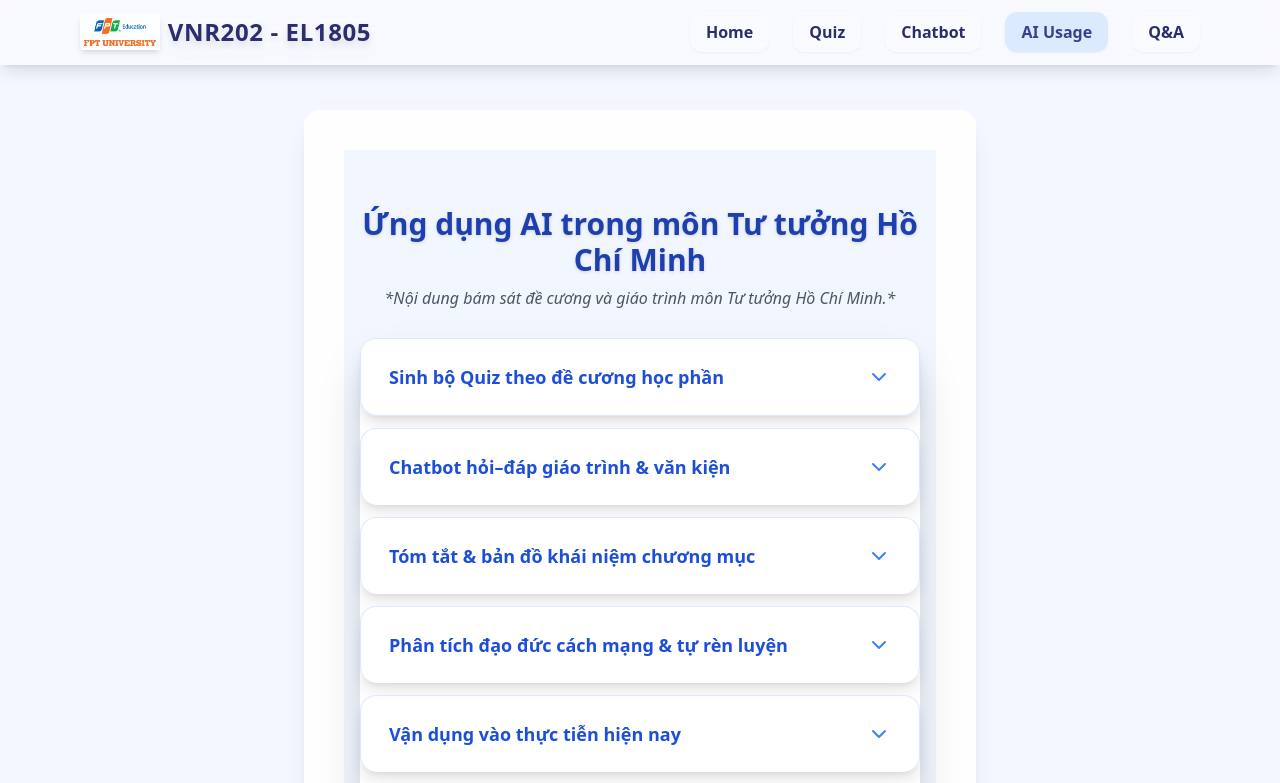
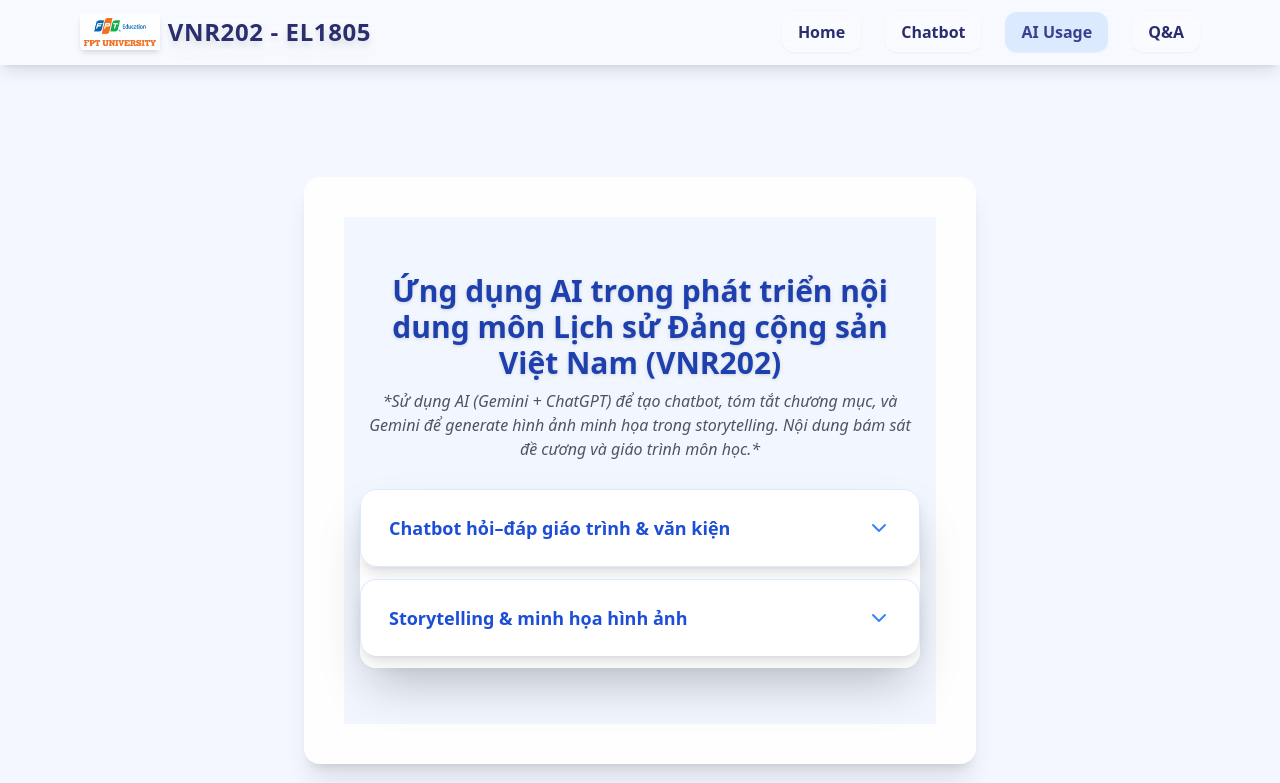
Before and after one commit to 21anhn/VNR202, a React (Vite) app: page /ai-usage in a window 1280 px wide. Shown: the top 783 px of the page. Built offline with nearby package versions, Linux system fonts and the light colour scheme.

Commit message:
refactor: refactor chatbot, AI usage pages

```diff
--- a/src/App.tsx
+++ b/src/App.tsx
@@ -1,7 +1,6 @@
 import { BrowserRouter as Router, Routes, Route } from "react-router-dom";
 import LandingPage from "./pages/LandingPage";
 import IntroPage from "./pages/IntroPage";
-import QuizPage from "./pages/QuizPage";
 import ChatbotPage from "./pages/ChatbotPage";
 import CaseStudyPage from "./pages/CaseStudyPage";
 import Header from "./components/Header";
@@ -19,7 +18,6 @@ function App() {
             <Routes>
               <Route path="/" element={<LandingPage />} />
               <Route path="/intro" element={<IntroPage />} />
-              <Route path="/quiz" element={<QuizPage />} />
               <Route path="/chatbot" element={<ChatbotPage />} />
               <Route path="/ai-usage" element={<CaseStudyPage />} />
               <Route path="/qa" element={<QAPage />} />
--- a/src/components/ExampleAccordion.tsx
+++ b/src/components/ExampleAccordion.tsx
@@ -6,34 +6,14 @@ import { ChevronDown } from "lucide-react";
 
 const aiApplications = [
   {
-    title: "Sinh bộ Quiz theo đề cương học phần",
+    title: "Chatbot hỏi–đáp giáo trình & văn kiện",
     content:
-      "AI tạo nhanh 15+ câu trắc nghiệm kèm gợi ý và giải thích, bao phủ các chủ đề: cơ sở hình thành tư tưởng Hồ Chí Minh; độc lập dân tộc gắn liền CNXH; đại đoàn kết toàn dân tộc; xây dựng Đảng & Nhà nước; đạo đức cách mạng; vận dụng thực tiễn và liên hệ hiện nay.",
+      "Chatbot dựa trên Gemini + ChatGPT giúp tra cứu khái niệm, luận điểm, trích dẫn tiêu biểu; có thể trả lời văn bản và giọng nói (Text-to-Speech) để tăng trải nghiệm tự học.",
   },
   {
-    title: "Chatbot hỏi–đáp giáo trình & văn kiện",
+    title: "Storytelling & minh họa hình ảnh",
     content:
-      "Chatbot hỗ trợ tra cứu khái niệm, luận điểm then chốt và trích dẫn tiêu biểu (như “cần, kiệm, liêm, chính, chí công vô tư”, “giặc nội xâm”); có thể trả lời dạng văn bản và giọng nói (Text-to-Speech) để tăng tương tác tự học.",
-  },
-  {
-    title: "Tóm tắt & bản đồ khái niệm chương mục",
-    content:
-      "AI giúp tóm tắt mỗi chương, tạo “mind map/logic map” thể hiện mối liên hệ giữa các luận điểm: từ mục tiêu độc lập dân tộc gắn CNXH đến phương thức thực hiện qua đại đoàn kết, xây dựng Đảng trong sạch, Nhà nước của dân, do dân, vì dân.",
-  },
-  {
-    title: "Phân tích đạo đức cách mạng & tự rèn luyện",
-    content:
-      "Tạo checklist tự đánh giá theo các phẩm chất: cần–kiệm–liêm–chính–chí công vô tư; cơ chế nhắc nhở thói quen tốt; gợi ý tình huống/ví dụ thực tế để người học luyện phản biện và liên hệ bản thân.",
-  },
-  {
-    title: "Vận dụng vào thực tiễn hiện nay",
-    content:
-      "Gợi ý tình huống học thuật/thực tiễn (chống tham nhũng, nêu gương cán bộ, phát huy dân chủ, đoàn kết quốc tế) để người học áp dụng phương pháp tư duy và nguyên tắc của tư tưởng Hồ Chí Minh vào bối cảnh đổi mới.",
-  },
-  {
-    title: "Cá nhân hóa lộ trình ôn tập",
-    content:
-      "Theo dõi kết quả làm quiz để đề xuất phần đọc bổ sung, flashcards trọng tâm từng mục (đại đoàn kết, vai trò Đảng, Nhà nước pháp quyền XHCN), giúp ôn thi hiệu quả và có hệ thống.",
+      "Sử dụng Gemini để generate hình ảnh minh họa cho các câu chuyện, giúp người học dễ hình dung nội dung và liên hệ thực tiễn.",
   },
 ];
 
@@ -47,7 +27,8 @@ const ExampleAccordion: React.FC = () => {
         viewport={{ once: true }}
         transition={{ duration: 0.7 }}
       >
-        Ứng dụng AI trong môn Tư tưởng Hồ Chí Minh
+        Ứng dụng AI trong phát triển nội dung môn Lịch sử Đảng cộng sản Việt Nam
+        (VNR202)
       </motion.h2>
       <motion.p
         className="text-sm md:text-base text-gray-600 mb-7 text-center italic"
@@ -56,7 +37,9 @@ const ExampleAccordion: React.FC = () => {
         viewport={{ once: true }}
         transition={{ duration: 0.7, delay: 0.2 }}
       >
-        *Nội dung bám sát đề cương và giáo trình môn Tư tưởng Hồ Chí Minh.*
+        *Sử dụng AI (Gemini + ChatGPT) để tạo chatbot, tóm tắt chương mục, và
+        Gemini để generate hình ảnh minh họa trong storytelling. Nội dung bám
+        sát đề cương và giáo trình môn học.*
       </motion.p>
       <Accordion.Root
         type="single"
--- a/src/components/Header.tsx
+++ b/src/components/Header.tsx
@@ -5,7 +5,6 @@ import Logo from "../../public/logo.webp";
 
 const menu = [
   { label: "Home", to: "/intro" },
-  { label: "Quiz", to: "/quiz" },
   { label: "Chatbot", to: "/chatbot" },
   { label: "AI Usage", to: "/ai-usage" },
   { label: "Q&A", to: "/qa" }, // Thêm Q & A vào menu
--- a/src/components/VoiceChatbot.tsx
+++ b/src/components/VoiceChatbot.tsx
@@ -49,12 +49,12 @@ const VoiceChatbot: React.FC = () => {
   };
 
   const baseGuidelines = `
-Bạn là trợ lý học thuật cho *môn Tư tưởng Hồ Chí Minh*.
-• Cơ sở tham chiếu chính: **Giáo trình Tư tưởng Hồ Chí Minh 2019**.
+Bạn là trợ lý học thuật cho *môn Lịch sử Đảng Cộng sản Việt Nam*.
+• Cơ sở tham chiếu chính: **Giáo trình Lịch sử Đảng Cộng sản Việt Nam (bản Hà Nội, 9-2019)**.
 • Nếu câu hỏi nằm ngoài giáo trình, hãy trả lời ngắn gọn theo kiến thức nền tảng, và nói rõ là “nội dung ngoài giáo trình”. Nếu không chắc chắn thì nói “mình chưa có đủ căn cứ trong giáo trình”.
 • Không bịa đặt, không suy diễn quá mức, không đưa số liệu/ trích dẫn nếu không chắc chắn.
 • Trả lời hoàn toàn bằng **tiếng Việt**, ưu tiên **ngắn gọn – súc tích – dễ hiểu**, dùng **Markdown** gọn gàng.
-• Luôn cố gắng chỉ rõ **Chương/Mục** trong giáo trình khi có thể (ví dụ: “Xem Chương 1, mục 1.2”).
+• Luôn cố gắng chỉ rõ **Chương/Mục** trong giáo trình khi có thể (ví dụ: “Xem Chương 2, mục 2.3”).
 `;
 
   const textModeInstruction = `
@@ -128,11 +128,10 @@ ${input}
         transition={{ duration: 0.7, delay: 0.2 }}
       >
         <h2 className="text-2xl font-bold mb-1 text-gray-800 text-center">
-          Chatbot AI – Tư tưởng Hồ Chí Minh
+          Chatbot AI
         </h2>
         <p className="text-center text-gray-500 text-sm mb-4">
-          Ưu tiên trả lời theo <i>Giáo trình Tư tưởng Hồ Chí Minh</i>; có thể
-          nêu rõ Chương/Mục khi trích dẫn.
+          Ưu tiên trả lời theo <i>Lịch sử Đảng Cộng Sản Việt Nam</i>
         </p>
 
         <div className="flex gap-4 mb-6 justify-center">
@@ -165,7 +164,7 @@ ${input}
             <>
               {messages.length === 0 && (
                 <div className="text-gray-500 text-center mt-12 text-base select-none">
-                  Hãy hỏi bất kỳ điều gì về môn Tư tưởng Hồ Chí Minh!
+                  Hãy hỏi bất kỳ điều gì về môn Lịch sử Đảng cộng sản Việt Nam!
                 </div>
               )}
               {messages.map((msg, idx) => (
@@ -280,6 +279,10 @@ ${input}
             )}
           </button>
         </div>
+        <p className="text-center text-xs text-gray-400 mt-3 italic">
+          Thông tin do chatbot cung cấp chỉ mang tính tham khảo, có thể cần được
+          kiểm chứng — vui lòng không tin tưởng 100%.
+        </p>
       </motion.div>
 
       <AnimatePresence>
--- a/src/pages/ChatbotPage.tsx
+++ b/src/pages/ChatbotPage.tsx
@@ -11,7 +11,7 @@ const ChatbotPage: React.FC = () => (
         animate={{ opacity: 1, y: 0 }}
         transition={{ duration: 0.7 }}
       >
-        Chatbot hỏi đáp giáo trình Tư tưởng Hồ Chí Minh
+        Chatbot hỏi đáp giáo trình Lịch sử Đảng cộng sản Việt Nam
       </motion.h2>
       <VoiceChatbot />
     </div>
```
